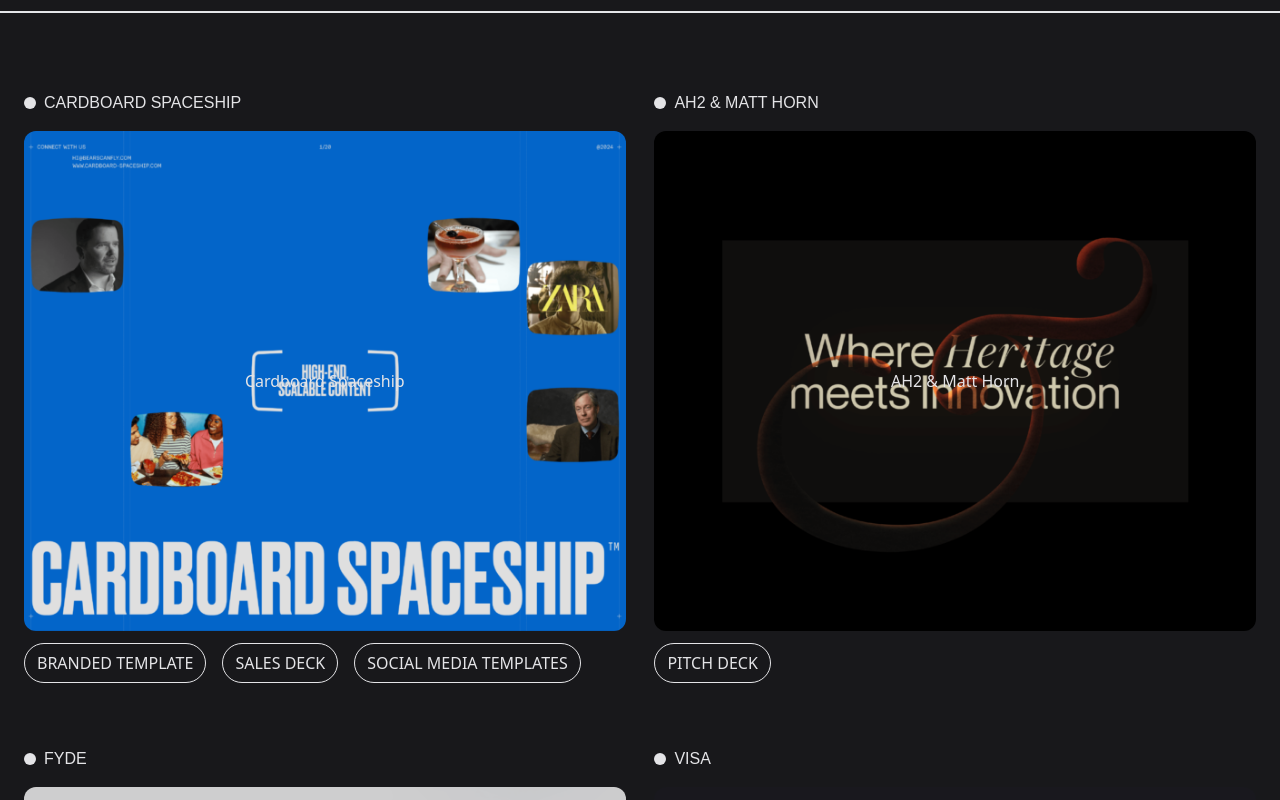
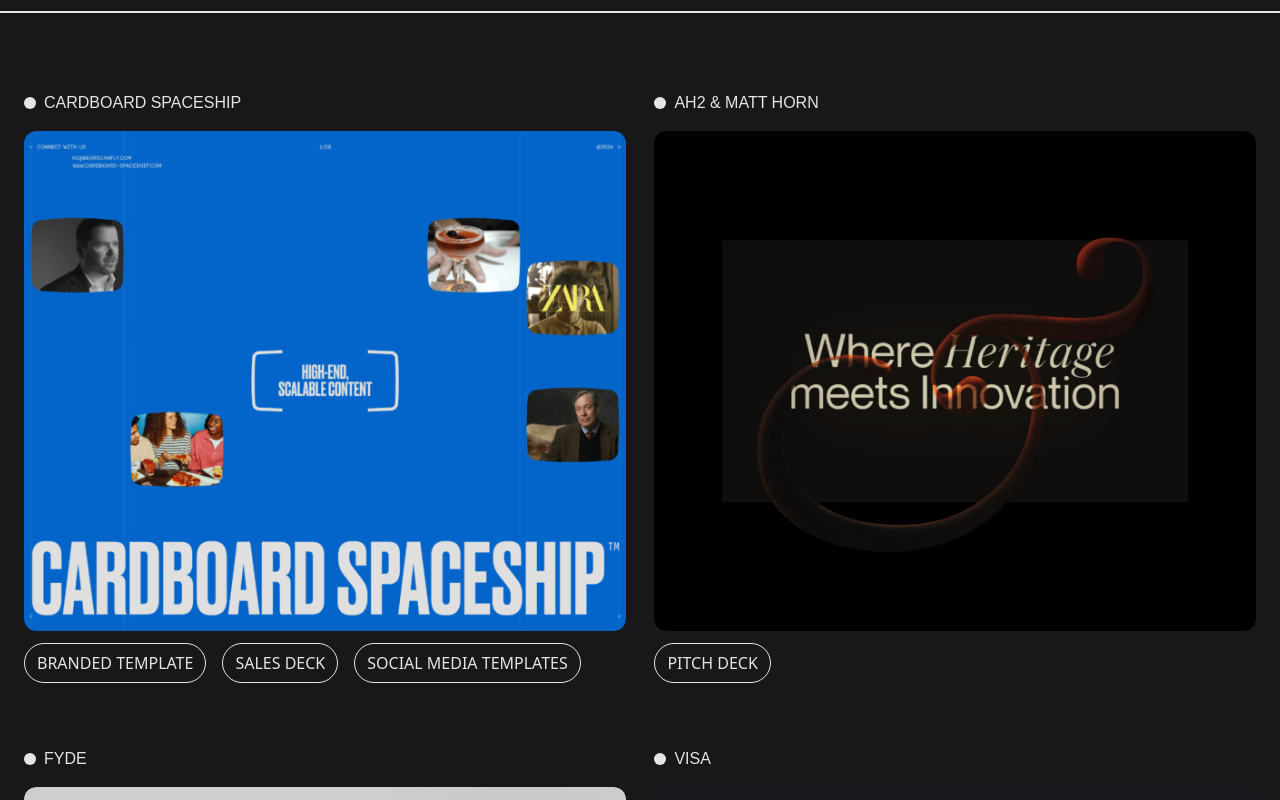
Before and after one commit to mayankpatidar275/ochi, a React (Vite) app: page / in a window 1280 px wide. Shown: the part 3360-4160 px from the top of the page. Built offline with nearby package versions, Linux system fonts and the light colour scheme.

Commit message:
feat: animations featured projects

```diff
--- a/src/components/Featured.tsx
+++ b/src/components/Featured.tsx
@@ -1,10 +1,11 @@
-import React from "react";
+import React, { useState } from "react";
 import CS_Project from "../assets/images/projects/CS_Website_1-663x551.png";
 import AH2_Project from "../assets/images/projects/Frame-481692-1-663x551.png";
 import Fyde_Project from "../assets/images/projects/Fyde_Illustration_Crypto_2-663x551.png";
 import Visa_Project from "../assets/images/projects/Vise_front2-663x551.jpg";
 import Trawa_Project from "../assets/images/projects/Frame-3875-663x551.jpg";
 import Bean_Project from "../assets/images/projects/PB-Front-4-663x551.png";
+import { motion, useAnimation } from "framer-motion";
 
 const projects = [
   {
@@ -56,19 +57,41 @@
 ];
 
 function Featured() {
+  const cards = [
+    useAnimation(),
+    useAnimation(),
+    useAnimation(),
+    useAnimation(),
+    useAnimation(),
+    useAnimation(),
+  ];
+
+  const handleHover = (index) => {
+    cards[index].start({ y: "0" });
+  };
+
+  const handleHoverEnd = (index) => {
+    cards[index].start({ y: "100%" });
+  };
+
   return (
-    <div className="w-full py-20 bg-zinc-900 text-zinc-200 rounded-tr-2xl rounded-tl-2xl">
+    <div
+      data-scroll
+      data-scroll-section
+      data-scroll-speed="0"
+      className="w-full py-20 bg-zinc-900 text-zinc-200 rounded-tr-2xl rounded-tl-2xl"
+    >
       <div className="featured-heading px-6">
         <h1 className="mb-8 font-NeueMontreal-Regular text-3xl ">
           Featured Projects
         </h1>
       </div>
       <hr className="absolute left-0 w-full border border-t-zinc-200" />
-      <div className="projects px-6 py-20 w-full  flex justify-between flex-wrap">
+      <div className="projects px-6 py-20 w-full flex justify-between flex-wrap">
         {projects.map((project, index) => (
           <div
             key={index}
-            className="project mb-16 w-[90vw] md:w-[46vw] lg:w-[47vw] hover:scale-90"
+            className="project mb-16 w-[90vw] md:w-[46vw] lg:w-[47vw]"
           >
             <div className="project-title flex items-center gap-2 mb-4">
               <div className="w-3 h-3 rounded-full bg-zinc-200"></div>
@@ -76,15 +99,53 @@
                 {project.title}
               </div>
             </div>
-            <div className="project-image mb-5 relative w-full">
-              <img
-                className="rounded-xl w-full"
-                src={project.imageSource}
-                alt="project_image"
-              />
-              <div className="absolute left-1/2 top-1/2 -translate-x-1/2 -translate-y-1/2">
+            <div className="project-image mb-5 w-full">
+              <div className="absolute md:hidden left-1/2 top-1/2 -translate-x-1/2 -translate-y-1/2 text-right">
                 {project.title}
               </div>
+              <motion.div
+                onHoverStart={() => {
+                  handleHover(index);
+                }}
+                onHoverEnd={() => {
+                  handleHoverEnd(index);
+                }}
+                className="group relative"
+              >
+                <div className="overflow-hidden rounded-xl w-full group-hover:scale-90 transition-transform duration-1000">
+                  <img
+                    className="rounded-xl w-full group-hover:scale-125 transition-all duration-1000"
+                    src={project.imageSource}
+                    alt="project_image"
+                  />
+                </div>
+
+                <div
+                  className={`center-title overflow-hidden z-10 flex absolute top-1/2 ${
+                    index % 2 === 0
+                      ? "md:left-full md:right-0"
+                      : "md:left-0 md:right-0"
+                  } md:-translate-x-1/2 -translate-y-1/2  w-[100vw] justify-center`}
+                >
+                  <div className="masker overflow-hidden -mb-3 lg:-mb-6 flex items-start justify-center w-fit font-FoundersGroteskXCond-Bold text-5xl md:text-5xl lg:text-8xl uppercase">
+                    <h1 className="flex items-center text-[#cdea68]">
+                      {project.title.split("").map((item, idx) => (
+                        <motion.span
+                          initial={{ y: "100%" }}
+                          transition={{
+                            ease: [0.22, 1, 0.36, 1],
+                            delay: idx * 0.02,
+                          }}
+                          animate={cards[index]}
+                          className="inline-block"
+                        >
+                          {item}
+                        </motion.span>
+                      ))}
+                    </h1>
+                  </div>
+                </div>
+              </motion.div>
             </div>
             <div className="project-tags flex flex-wrap gap-4">
               {project.links.map((link, index) => (
```
